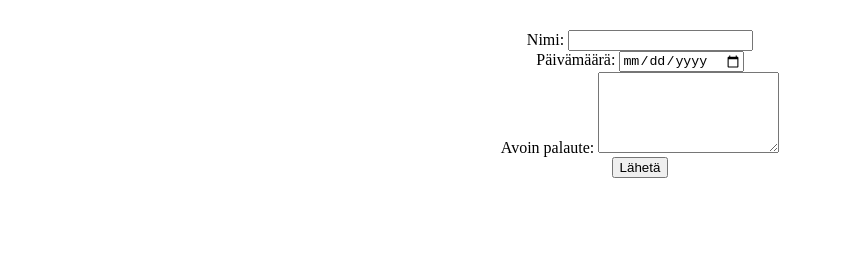
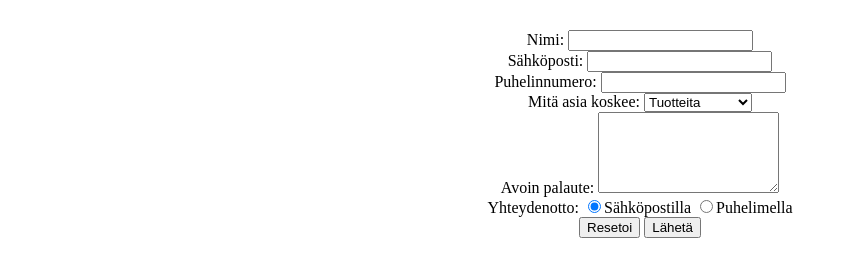
Before and after one commit to Jamiel-Tuukkanen1/Harjoitukset, a plain HTML site: page harjoitus2/lomake.html in a window 1280 px wide. Shown: the part 79-356 px from the top of the page, without its empty margins (0-862 px from the left). Drawn offline with Linux system fonts and the light colour scheme.

Commit message:
harjoitus

```diff
--- a/harjoitus2/lomake.html
+++ b/harjoitus2/lomake.html
@@ -11,12 +11,26 @@
     <header><h1>PalauteLomake</h1></header>
     <form>
         Nimi:
-        <input type="text" name="" id=""><br>
-        Päivämäärä:
-        <input type="date" name="" id=""><br>
+        <input type="text" name="" id="" required><br>
+        Sähköposti:
+        <input type="email" name="" id="" required><br>
+        Puhelinnumero:
+        <input type="tel" name="" id="" required><br>
+        Mitä asia koskee:
+        <select name="" id="">
+            <option value="">Tuotteita</option>
+            <option value="">Sivustoa</option>
+            <option value="">Reklamaatiota</option>
+            <option value="">Toimitusta</option>
+        </select><br>
         Avoin palaute:
         <textarea name="" id="" cols="20" rows="5">
         </textarea><br>
+        Yhteydenotto:
+        <input type="radio" name="r1" id="" checked>Sähköpostilla
+        <input type="radio" name="r1" id="">Puhelimella
+        <br>
+        <input type="reset" value="Resetoi">
 <button>Lähetä</button>
     </form>
 </body>
--- a/harjoitus2/tuote1css.css
+++ b/harjoitus2/tuote1css.css
@@ -161,3 +161,10 @@ img {
 .back p {
     transform: translate(-2px,-17px);
 }
+input {
+    margin-left: 10px;
+}
+.amount {
+    color: white;
+    margin-top: -15px;
+}
```
Also changed, not shown: harjoitus2/tuote1.html (+2 -1 lines).
